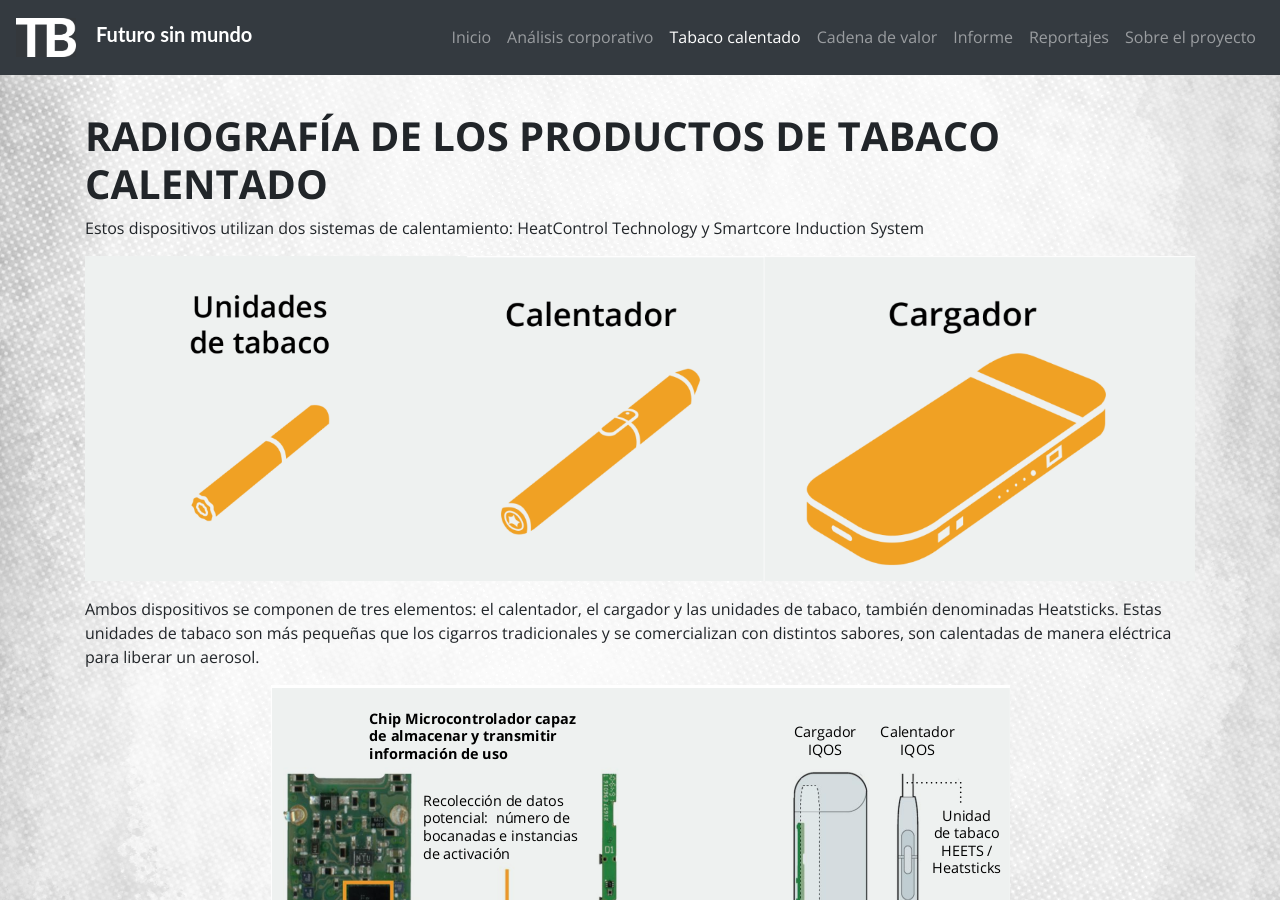
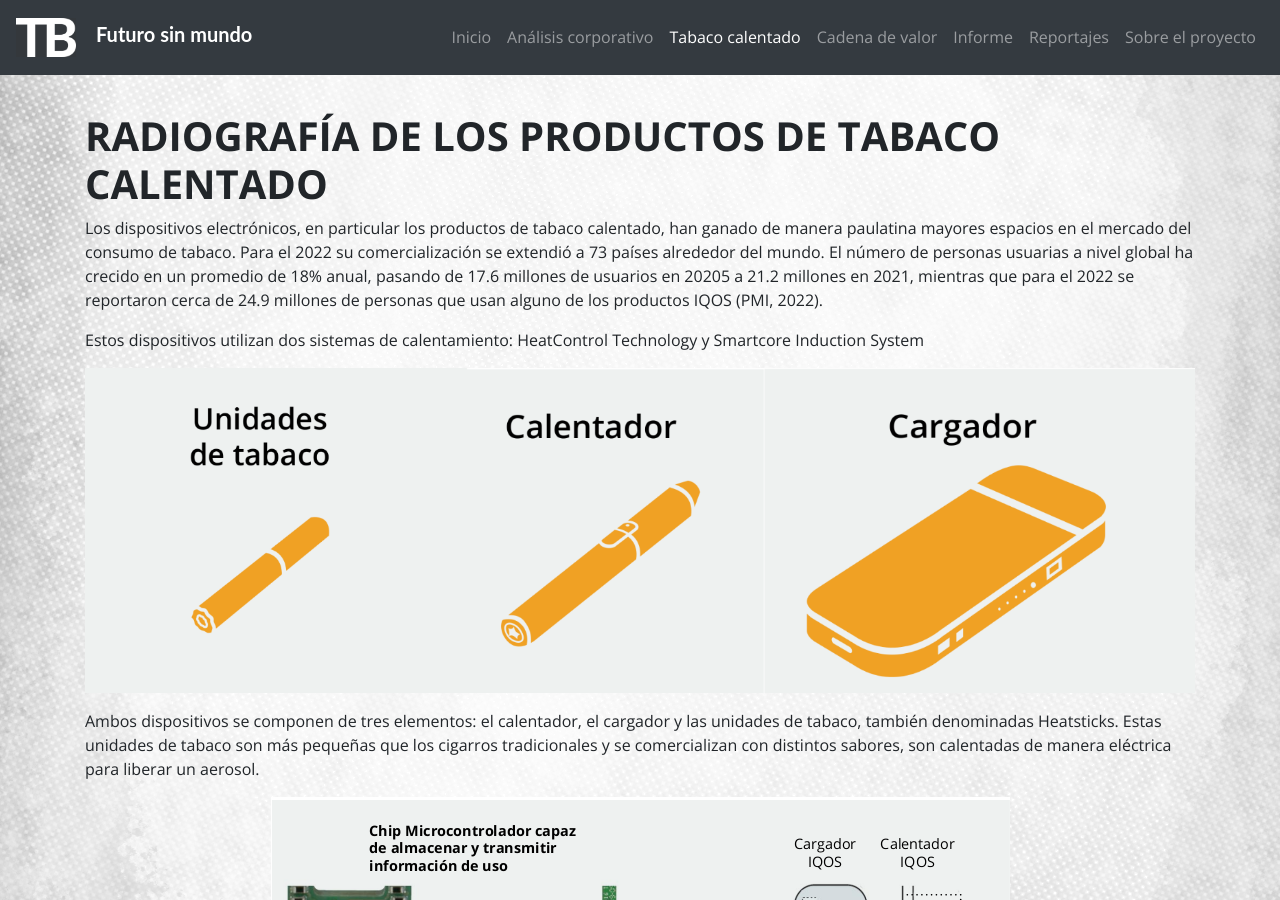
Before and after one commit to ProjectPODER/futurosinmundo, a Jekyll site: the page built from 3-ptc.md, in a window 1280 px wide and 900 px high. Built offline with Jekyll 4.4.1, drawn with Linux system fonts in a browser that asks for light colours.

Commit message:
Update 3-ptc.md

```diff
--- a/3-ptc.md
+++ b/3-ptc.md
@@ -4,6 +4,9 @@ title: Tabaco calentado
 permalink: /tabaco-calentado/
 ---
 # RADIOGRAFÍA DE LOS PRODUCTOS DE TABACO CALENTADO
+
+Los dispositivos electrónicos, en particular los productos de tabaco calentado, han ganado de manera paulatina mayores espacios en el mercado del consumo de tabaco. Para el 2022 su comercialización se extendió a 73 países alrededor del mundo. El número de personas usuarias a nivel global ha crecido en un promedio de 18% anual, pasando de 17.6 millones de usuarios en 20205 a 21.2 millones en 2021,
+mientras que para el 2022 se reportaron cerca de 24.9 millones de personas que usan alguno de los productos IQOS (PMI, 2022).
 
 Estos dispositivos utilizan dos sistemas de calentamiento: HeatControl Technology y Smartcore Induction System
 
```
